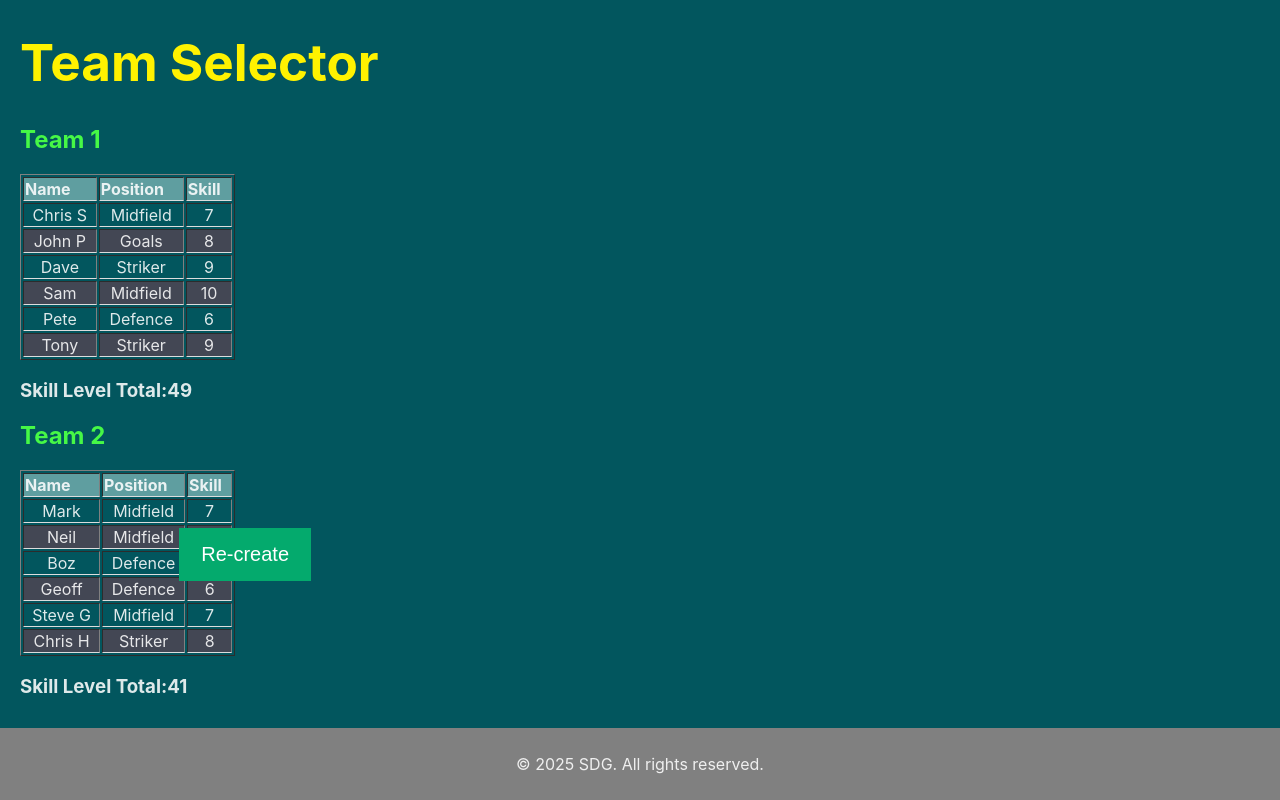
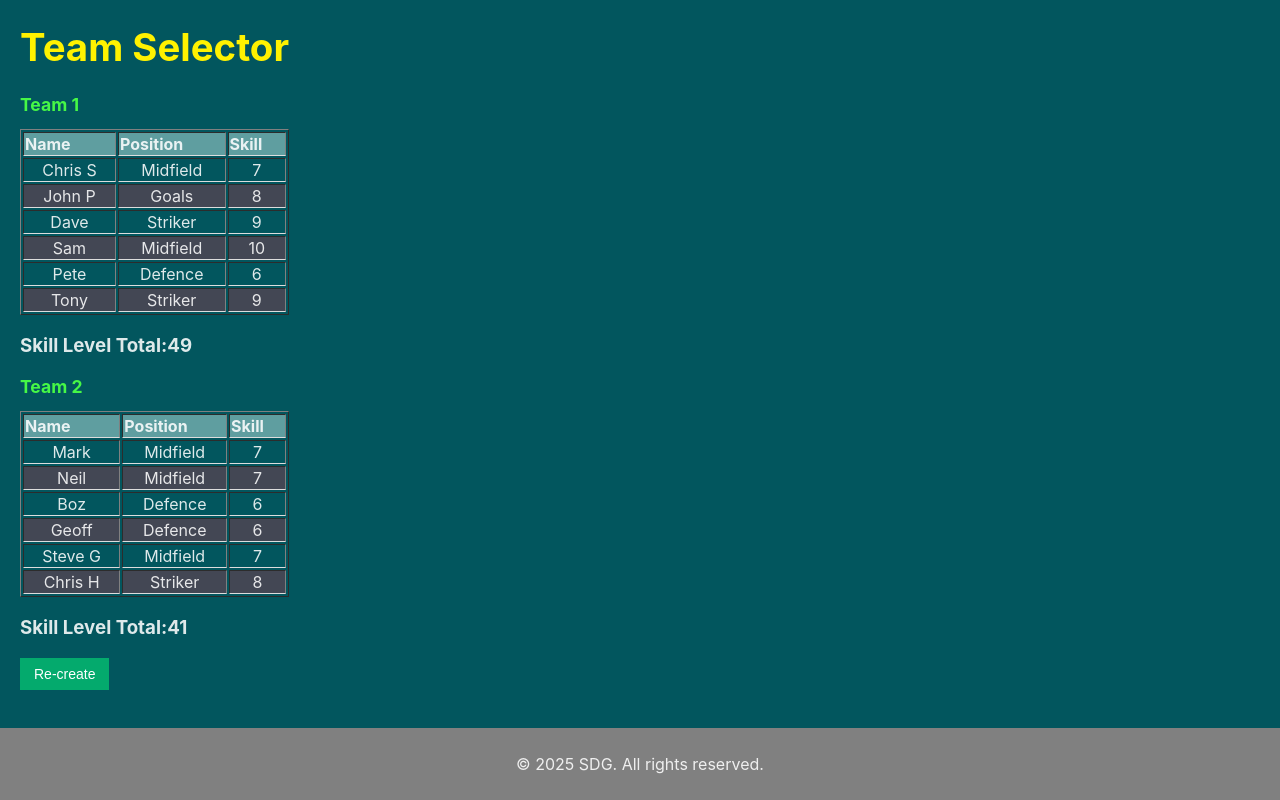
Before and after one commit to steveygfromao/footyselector, a React (Vite) app: page / in a window 1280 px wide. Built offline with nearby package versions, Linux system fonts and the light colour scheme.

Commit message:
Add files via upload

```diff
--- a/src/App.css
+++ b/src/App.css
@@ -12,12 +12,13 @@ body {
 }
 
 h1 {
-  font-size: 3.2em;
+  font-size: 2.4em;
   line-height: 1.1;
   color: rgb(255, 242, 0);
 }
 
 h2 {
+  font-size: 1.1em;
   color: rgb(70, 248, 70);
 }
 
@@ -25,19 +26,16 @@ h2 {
   background-color: #04AA6D; /* Green */
   border: none;
   color: white;
-  padding: 15px 22px;
+  padding: 8px 14px;
   text-align: center;
   text-decoration: none;
   display: inline-block;
-  font-size: 20px;
-  position:absolute;
-  top: 66%; /* Moves button to the middle vertically */
-  left: 14%; /* Moves button to the middle horizontally */
+  font-size: 14px;
 
 }
 
 table {
-  width: 60%;
+  width: 100%;
 }
 td {
   text-align: center;
```
